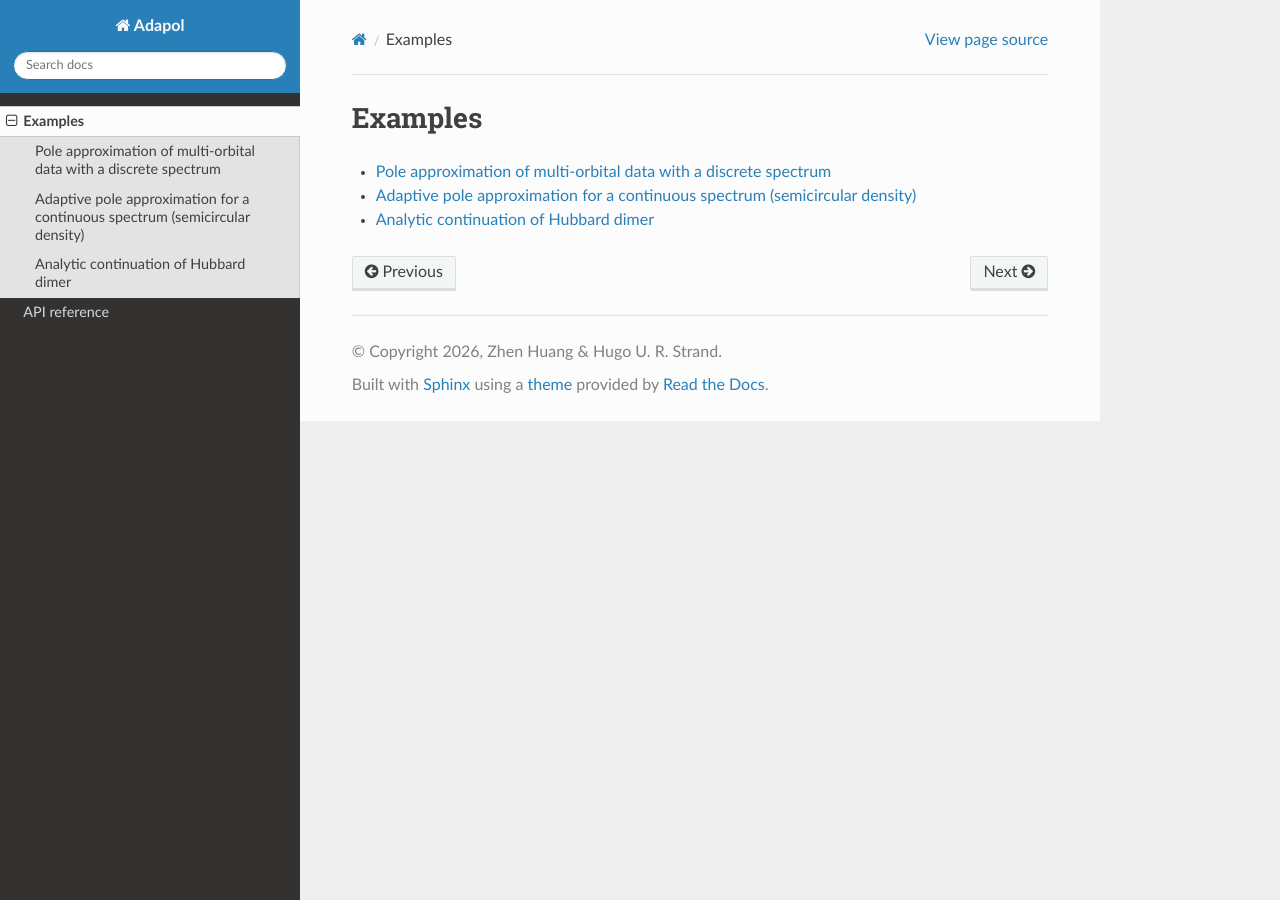
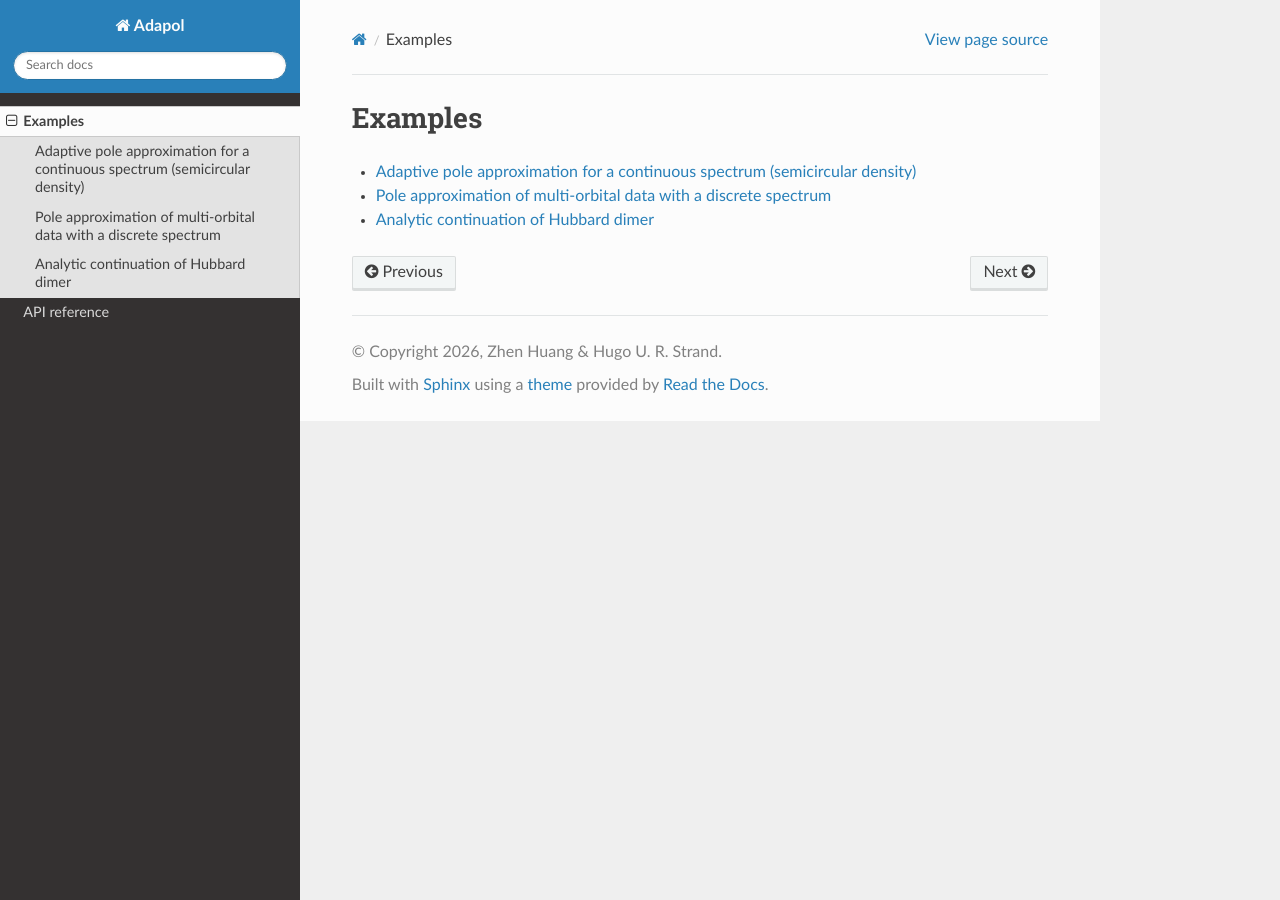
Before and after one commit to flatironinstitute/adapol, a Sphinx documentation site: the page built from doc/examples.rst, in a window 1280 px wide. Built offline with Sphinx 7.4.7 and the Read the Docs theme 3.1.0, drawn with Linux system fonts in a browser that asks for light colours.

```diff
--- a/doc/examples.rst
+++ b/doc/examples.rst
@@ -4,6 +4,6 @@ Examples
 .. toctree::
    :maxdepth: 1
 
+   examples/semicircle
    examples/discrete
-   examples/semicircle
    examples/hubbarddimer
```
